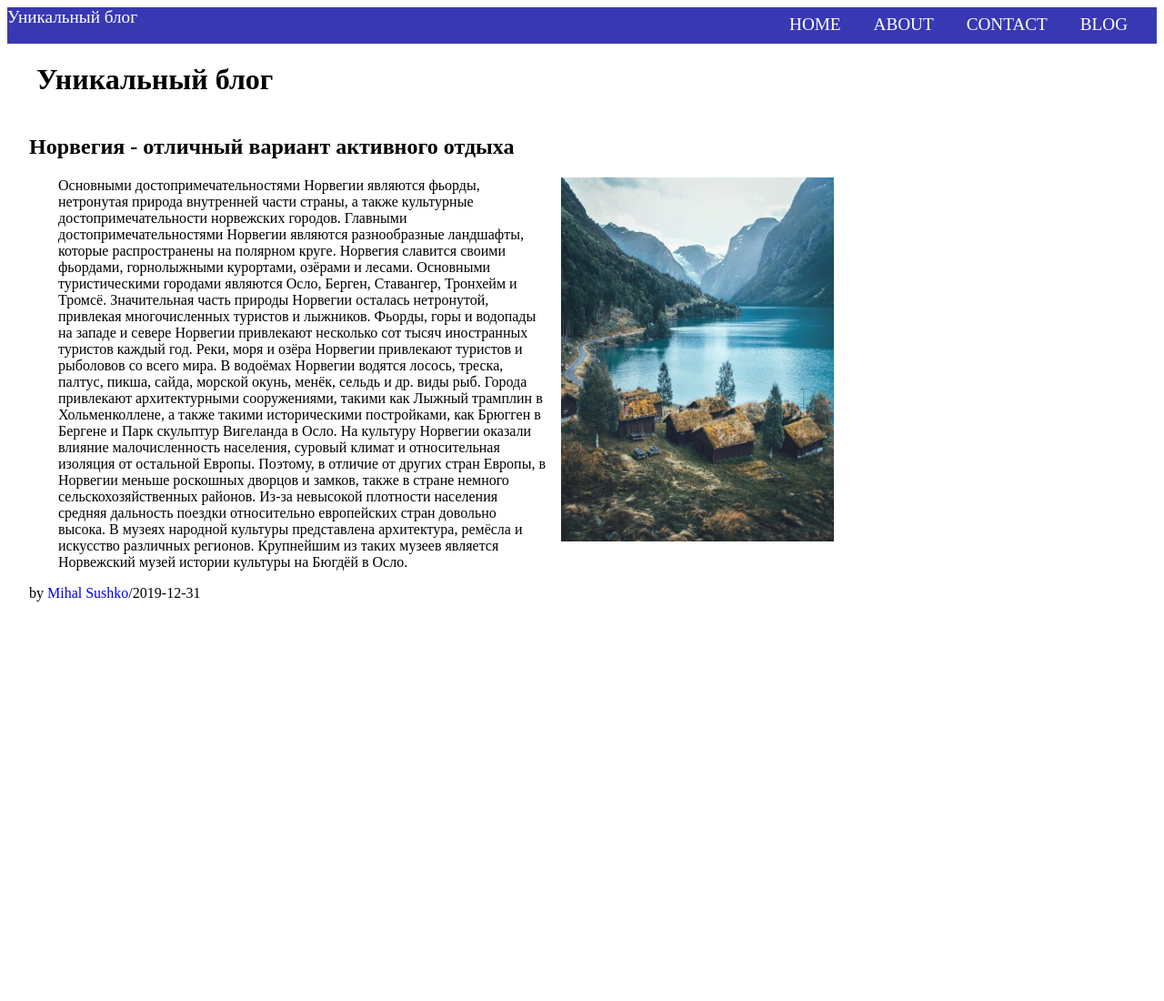
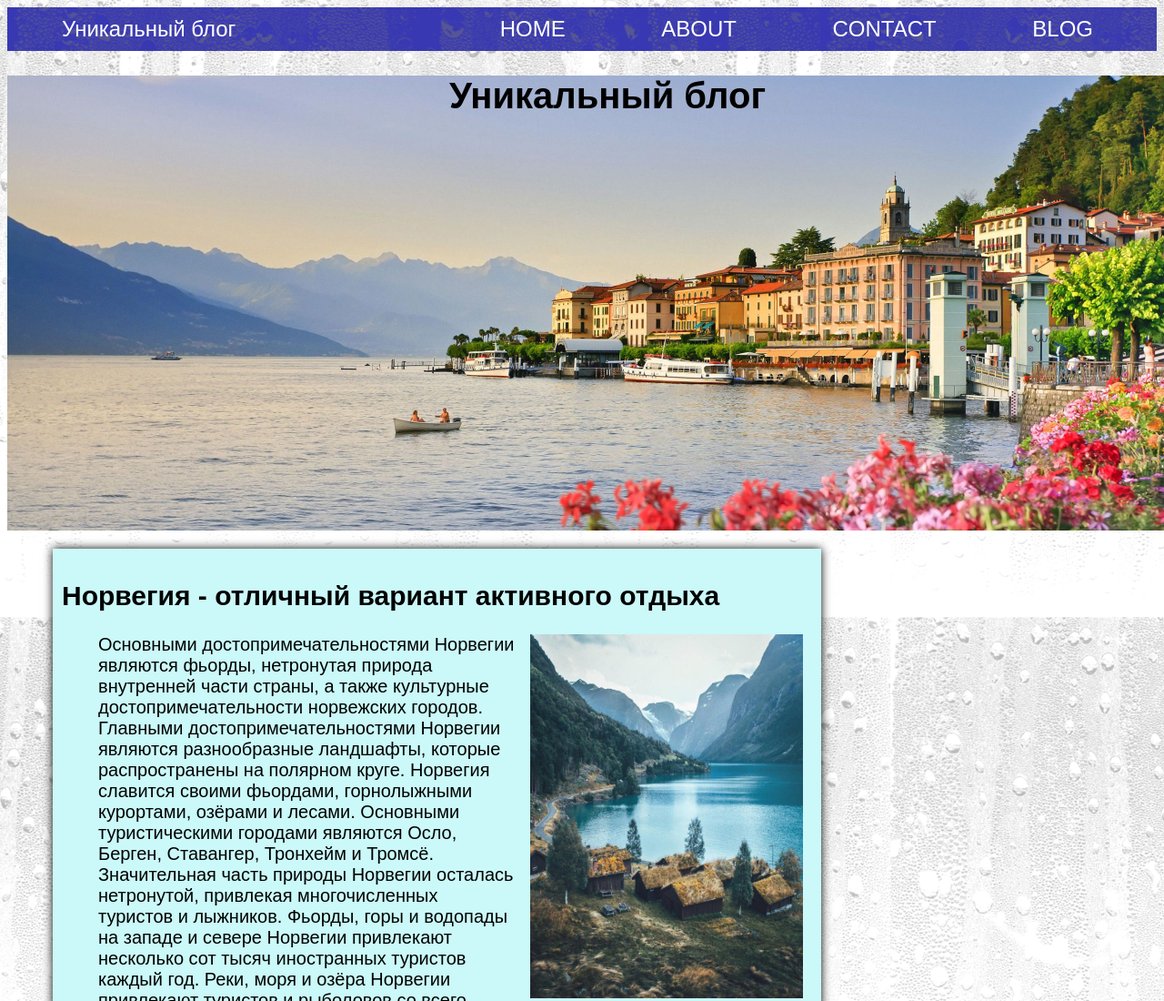
Before and after one commit to mihailsushko/mihailsushko, a plain HTML site: page blog.html in a window 1280 px wide. Shown: the top 1100 px of the page at 91% size. Before the commit the page ends 800 px from the top, so only its background shows below. Drawn offline with Linux system fonts and the light colour scheme.

Commit message:
upgrades

```diff
--- a/blog.html
+++ b/blog.html
@@ -11,7 +11,6 @@
     <meta name="keywords" lang="en" content="Test website, Sushko, mihailsushko">
     <link rel="stylesheet" href="css/main.css">
     <style>
-
         </style>
 </head>
 
@@ -32,7 +31,7 @@
                     </li>
                 </ul>
             </nav>
-   <header>
+   <header class="top-header">
     <h1>Уникальный блог</h1>
 </header>
 
@@ -57,6 +56,29 @@
                     </div>
                 </div>
          </article>
+         <article class="blog-post">
+            <header>
+                <h2>Озеро Комо</h2>
+            </header>
+            <div class="blog-post--content">
+                <div class="blog-post--image">
+                    <a href="images/Balbianello.jpg" target="_blank"><img src="images/Balbianello.jpg" alt="Lake Como" width="200" class="float-right"/></a>
+                </div>
+                   <p>
+                    Озеро Комо — прекрасное живописное место на севере Италии, которое стало достопримечательностью из-за своего расположения посреди горных массивов, уютных городков и деревушек. Озеро находится в 40 километрах севернее Милана и привлекает массу туристов и местных жителей. Отдых на озере Комо вдали от городской суеты позволит насладиться чистой водой и горным свежим воздухом, интересной архитектурой, а если посчастливится, можно даже встретить знаменитость. Все чаще звезды шоу бизнеса, политики и известные мировые личности приобретают недвижимость на озере Комо. Здесь есть дикие места для установки палатки, городки и деревни, где можно снять домик, номер в отеле и найти массу развлечений.
+                   </p>
+                   <div class="blog-post--meta">
+                       <span>by <a href="#">Mihal Sushko</a></span>/<time datetime="2019-04-01">2019-12-31</time>
+
+                   </div>
+               </div>
+        </article>
+        <div class="pagenav">
+                <p>
+                    <a rel="prev" href="#">Prev</a>
+                    <a rel="next" href="#">Next</a>
+                </p>
+            </div>
      </main>
  </div>
 
--- a/css/main.css
+++ b/css/main.css
@@ -1,3 +1,13 @@
+
+
+html {
+    font-size: 20px;
+    font-family: sans-serif;
+    background: url(../images/Pngtree.png);
+    background-attachment: fixed;
+    background-position: top center;
+    background-size: 53%;
+}
 h1 {
     margin-left: 2rem;
 }
@@ -8,8 +18,15 @@ p {
 
 .navbar {
     width: 100%;
-    background: rgb(56, 56, 179);
-    height: 40px;
+    background: url(../images/Pngtree.png) rgb(56, 56, 179);
+    background-attachment: fixed;
+    display: block;
+}
+
+.logo {
+    margin-left: 2em;
+    display: inline-block;
+    padding: 10px 0px;
 }
 
 .navbar-items {
@@ -22,12 +39,13 @@ p {
     list-style: none;
     display: inline-block;
     margin-left: 2em;
-    margin-top: 0.5em;
+    padding: 10px 10px;
 }
 .navbar a {
     font-size: 1.2em;
     font-style: bold;
     color: #ffffff;
+    padding: 10px 20px;
 }
 a {
     text-decoration: none;
@@ -39,6 +57,27 @@ a:hover, a:focus {
     color: #e8abee;
     text-shadow: 0 0 10px;
 }
+
+.top-header {
+    background: url(../images/lake-como-index.jpg);
+    background-attachment: fixed;
+    background-position: top center;
+    background-size: 100%;
+    width: 100vw;
+    height: 500px;
+    text-align: center;
+}
+.blog-post {
+    box-shadow: 0 0 10px;
+    padding: 10px 10px;
+    background-color: rgb(203, 248, 248);
+    margin: 20px;
+    overflow: auto;
+}
+
+.blog-post--image {
+    margin: auto 10px;
+}
 .float-right {
     float: right;
     margin: 0 0 0 15px;
```
Also changed, not shown: images/Balbianello.jpg (added), images/Pngtree.png (added), images/lake-como-index.jpg (added), images/overlay.jpg (added).
